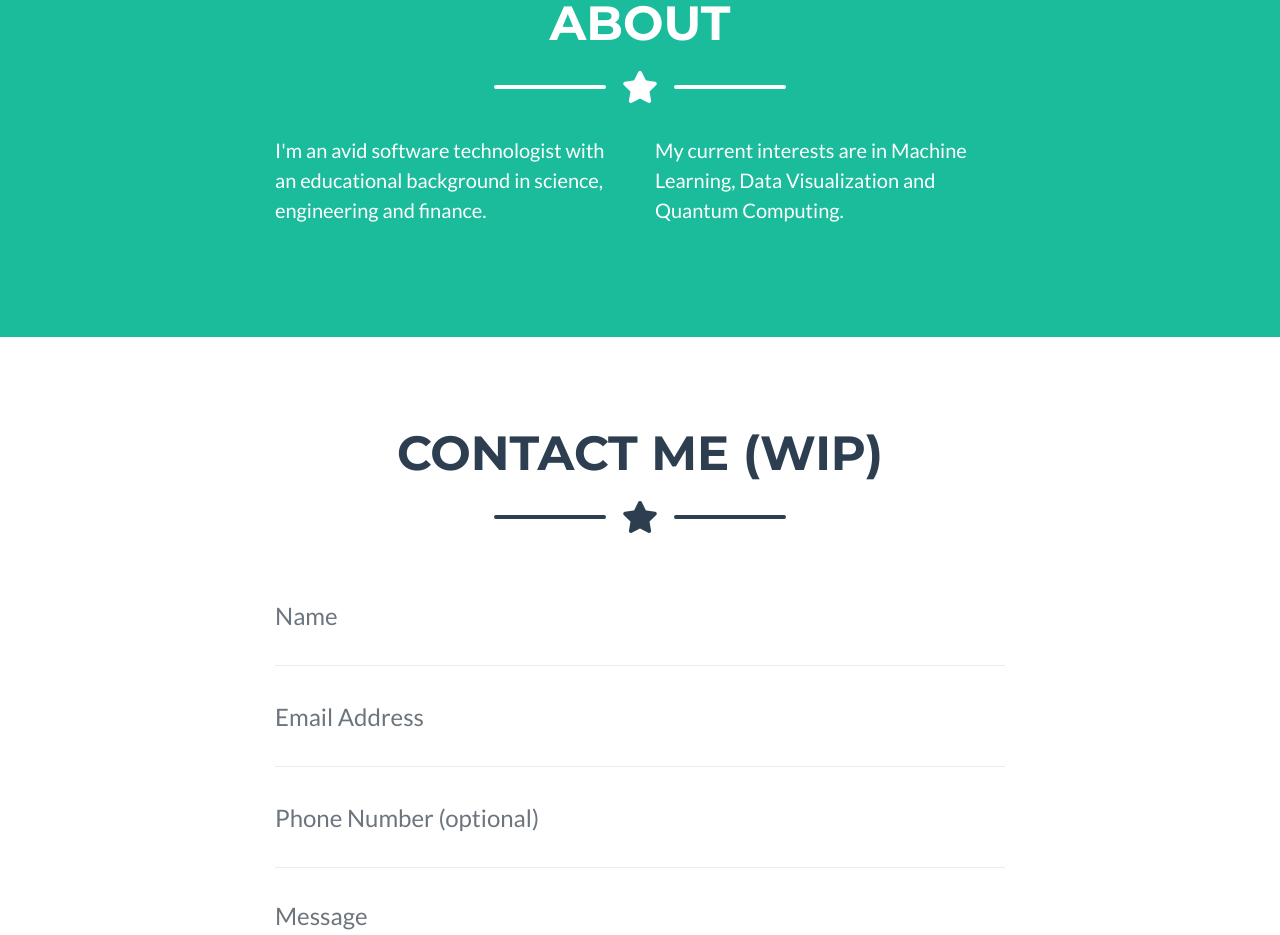
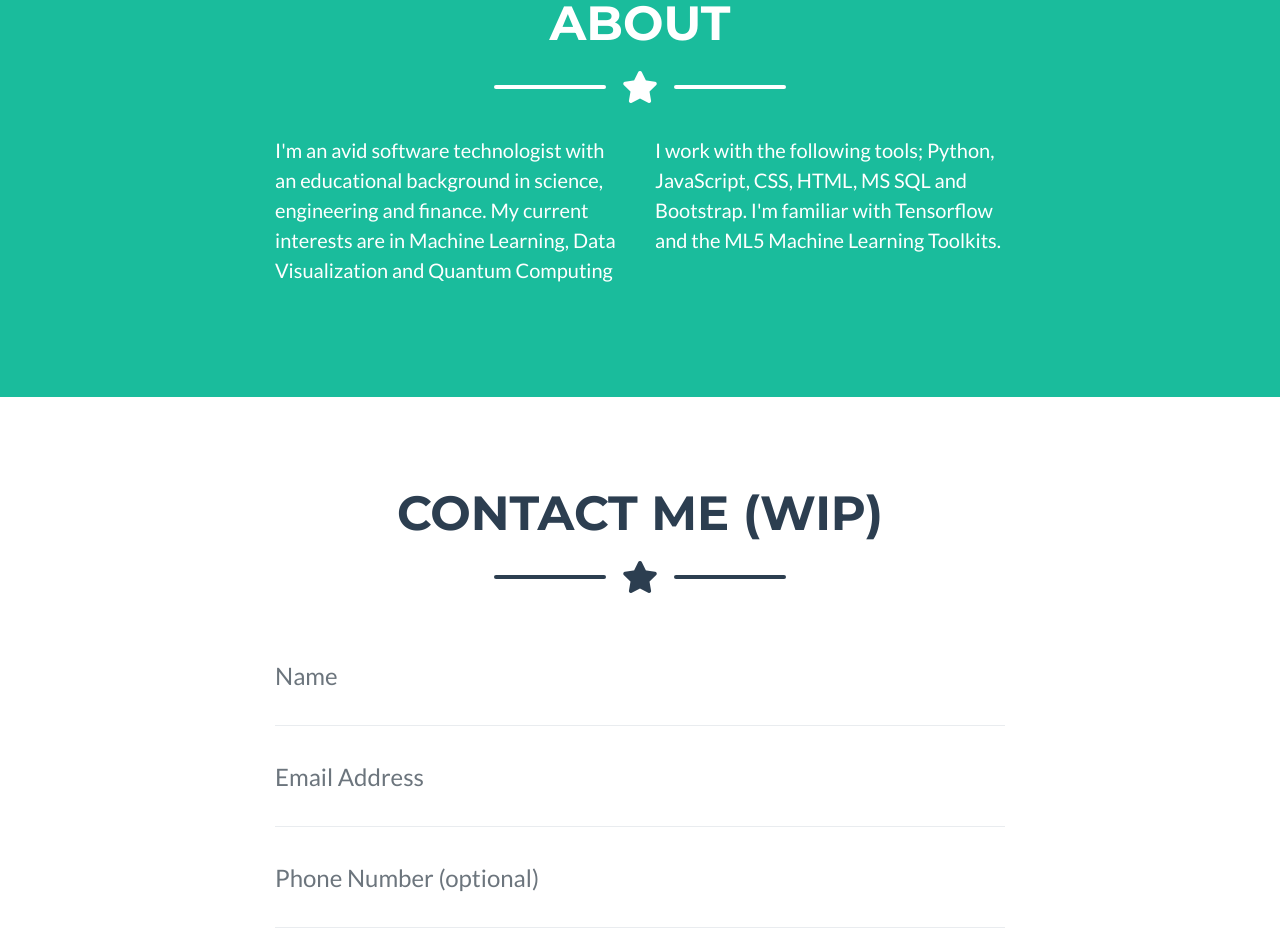
Before and after one commit to afminmax/afminmax-web, a website with bundled scripts: page index.html in a window 1280 px wide. Shown: the part 1771-2706 px from the top of the page. Built offline with nearby package versions, Linux system fonts and the light colour scheme.

Commit message:
updated about again.

```diff
--- a/index.html
+++ b/index.html
@@ -191,10 +191,10 @@
       <!-- About Section Content -->
       <div class="row">
         <div class="col-lg-4 ml-auto">
-          <p class="lead">I'm an avid software technologist with an educational background in science, engineering and finance.</p>
+          <p class="lead">I'm an avid software technologist with an educational background in science, engineering and finance. My current interests are in Machine Learning, Data Visualization and Quantum Computing</p>
         </div>
         <div class="col-lg-4 mr-auto">
-          <p class="lead">My current interests are in Machine Learning, Data Visualization and Quantum Computing.</p>
+          <p class="lead">I work with the following tools; Python, JavaScript, CSS, HTML, MS SQL and Bootstrap. I'm familiar with Tensorflow and the ML5 Machine Learning Toolkits. </p>
         </div>
       </div>
 
```
